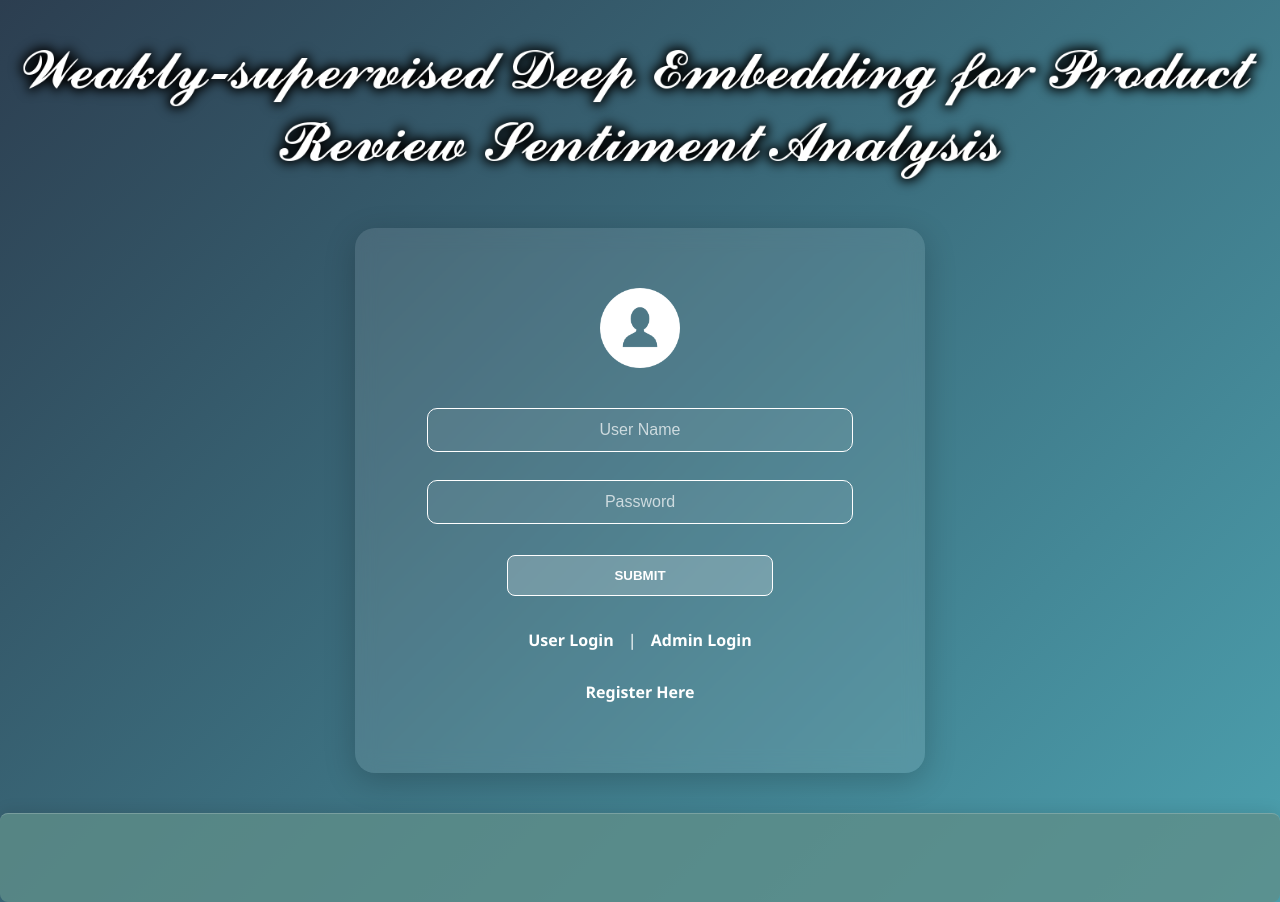
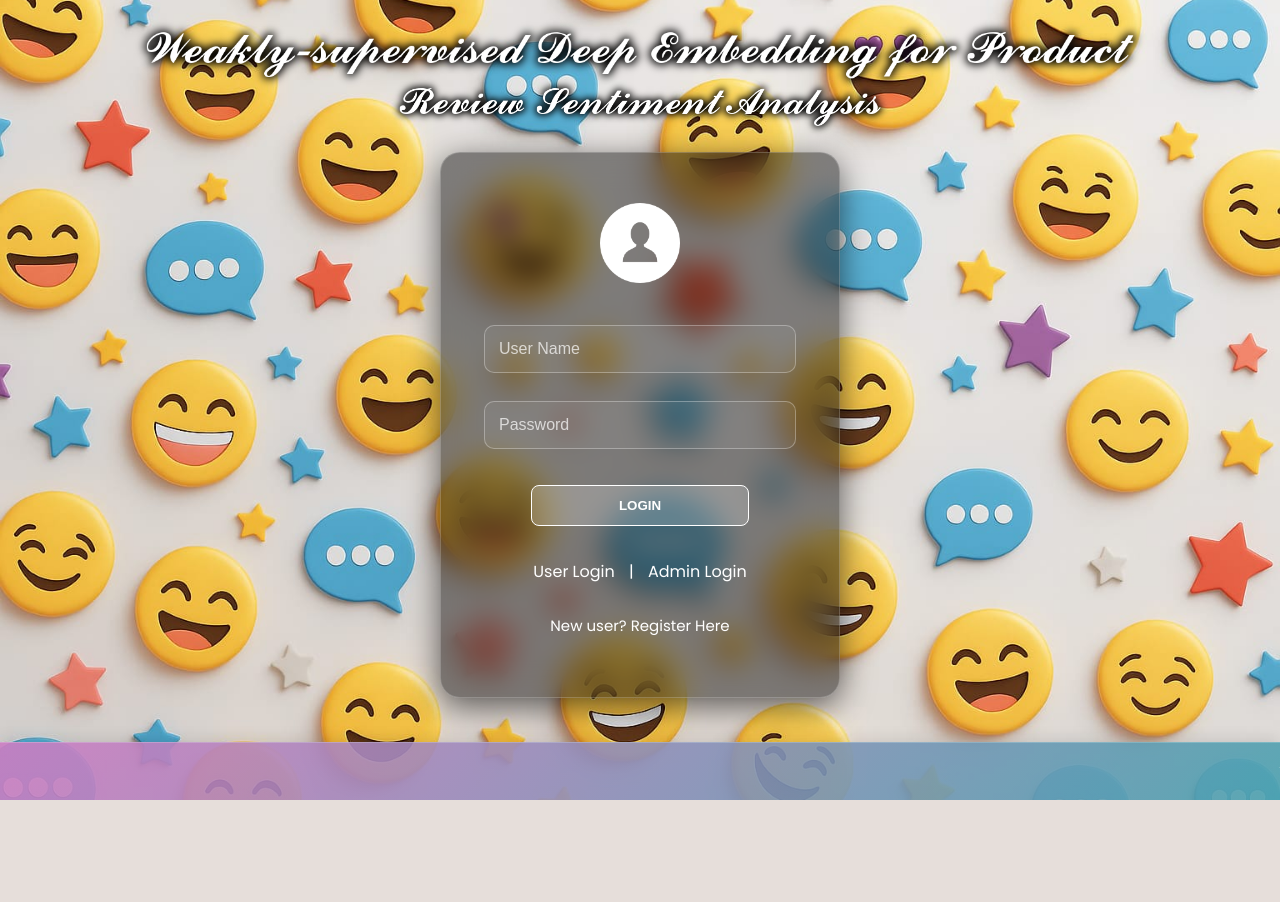
Before and after one commit to rohith66204/sentiment-analysis-weak-supervision, a Django app: page / in a window 1280 px wide. After the commit the page ends 800 px from the top, so only its background shows below. Run offline with Django 3.2, Linux system fonts and the light colour scheme.

Commit message:
Added CSS and updated project files

```diff
--- a/assets/static/css/style.css
+++ b/assets/static/css/style.css
@@ -2,7 +2,7 @@
     @import url('https://fonts.googleapis.com/css?family=Source+Code+Pro');
 
 body {
-  background-image: url('');
+  background-image: url('../images/2.jpg');
   background-size : cover;
 }
 nav {
--- a/assets/templates/login.html
+++ b/assets/templates/login.html
@@ -4,26 +4,41 @@
 <head>
     <meta charset="UTF-8">
     <title>Login</title>
+    <meta name="viewport" content="width=device-width, initial-scale=1.0">
+    <!-- Google Fonts -->
+    <link href="https://fonts.googleapis.com/css2?family=Poppins:wght@400;600&display=swap" rel="stylesheet">
+
     <style>
+        * {
+            box-sizing: border-box;
+        }
+
         body {
-            background: linear-gradient(135deg, #2c3e50, #4ca1af);
-            font-family: 'Segoe UI', sans-serif;
+            background: url("{% static 'images/we.jpg' %}") no-repeat center center fixed;
+            background-size: cover;
+            font-family: 'Poppins', sans-serif;
             margin: 0;
             padding: 0;
             overflow-x: hidden;
+            animation: fadeIn 1s ease-in;
+        }
+
+        @keyframes fadeIn {
+            from { opacity: 0; }
+            to { opacity: 1; }
         }
 
         .mainblog {
-            backdrop-filter: blur(10px);
-            background: rgba(255, 255, 255, 0.1);
+            backdrop-filter: blur(15px);
+            background: rgba(0, 0, 0, 0.45);
             border-radius: 20px;
-            padding: 60px;
-            width: 450px;
-            max-width: 95%;
-            margin: 20px auto;
-            box-shadow: 0 8px 32px rgba(0,0,0,0.2);
+            padding: 50px 40px;
+            max-width: 400px;
+            margin: 10px auto 40px;
+            box-shadow: 0 8px 32px rgba(0, 0, 0, 0.6);
             text-align: center;
             color: white;
+            border: 1px solid rgba(255, 255, 255, 0.2);
         }
 
         .mainblog img {
@@ -36,15 +51,22 @@
         }
 
         input[type="text"], input[type="password"] {
-            width: 90%;
-            padding: 12px;
-            margin: 12px auto;
+            width: 100%;
+            padding: 14px;
+            margin: 12px 0;
             background: rgba(255, 255, 255, 0.05);
-            border: 1px solid white;
+            border: 1px solid rgba(255,255,255,0.3);
             color: white;
             border-radius: 10px;
-            text-align: center;
             font-size: 16px;
+            transition: 0.3s ease;
+        }
+
+        input[type="text"]:focus,
+        input[type="password"]:focus {
+            outline: none;
+            border-color: #6ee7b7;
+            background: rgba(255, 255, 255, 0.1);
         }
 
         input::placeholder {
@@ -53,7 +75,7 @@
         }
 
         input[type="submit"].subbtn {
-            width: 60%;
+            width: 70%;
             padding: 12px;
             background: rgba(255, 255, 255, 0.2);
             border: 1px solid white;
@@ -62,8 +84,8 @@
             font-weight: bold;
             text-transform: uppercase;
             cursor: pointer;
-            margin-top: 15px;
             transition: all 0.3s ease;
+            margin-top: 20px;
         }
 
         input[type="submit"].subbtn:hover {
@@ -76,15 +98,15 @@
             text-decoration: none;
             margin: 10px;
             display: inline-block;
-            font-weight: bold;
+            font-weight: 500;
             transition: 0.3s;
         }
 
         a:hover {
             color: #2c3e50;
             background: white;
-            padding: 5px 10px;
-            border-radius: 5px;
+            padding: 6px 12px;
+            border-radius: 6px;
         }
 
         .login-options {
@@ -94,80 +116,60 @@
         .register-link {
             margin-top: 20px;
             display: block;
+            font-size: 15px;
         }
 
         .banner {
+            width: 100%;
+            background: linear-gradient(135deg, rgba(204, 125, 194, 0.9), rgba(76, 161, 175, 0.9));
+            border-top: 1px solid rgba(255,255,255,0.2);
+            padding: 10px 0;
+            box-shadow: 0 -2px 15px rgba(0,0,0,0.1);
             position: fixed;
             bottom: 0;
-        width: 100%;
-        background: linear-gradient(135deg, rgba(44,62,80,0.9) 0%, rgba(76,161,175,0.9) 100%);
-        border-top: 1px solid rgba(255,255,255,0.2);
-        padding: 12px 0;
-        box-shadow: 0 -2px 15px rgba(0,0,0,0.1);
             z-index: 1000;
         }
 
         .marquee-text {
             color: #fff;
-        font-size: 50px;
-        text-transform: uppercase;
-        margin: 0;
+            font-size: 20px;
             font-weight: 500;
-        letter-spacing: 1.2px;
-        font-family: 'Segoe UI', sans-serif;
-        text-shadow: 1px 1px 2px rgba(0,0,0,0.2);
-        padding: 8px 0;
-        position: relative;
-    }
-
-    .marquee-text::before,
-    .marquee-text::after {
-        content: '✦';
-        color: rgba(255,255,255,0.8);
-        margin: 0 25px;
-        font-size: 18px;
-        animation: sparkle 1.5s infinite;
-    }
-
-    @keyframes sparkle {
-        0%, 100% { opacity: 0.6; }
-        50% { opacity: 1; }
-    }
-
-    marquee {
-        padding: 5px 0;
-    }
-
-    .banner {
-            margin-top: 40px;
-            background: rgba(94, 142, 137, 0.8);
-            border-radius: 8px;
-            padding: 12px 0;
-            position: relative;
-        }
-
-        .banner p {
-            color: white;
-            font-size: 20px;
             text-transform: uppercase;
             margin: 0;
             letter-spacing: 1.2px;
-            font-weight: 500;
-        }
-
-        marquee {
-            padding: 8px 0;
+            text-shadow: 1px 1px 2px rgba(0,0,0,0.2);
         }
 
         .title-img1 {
-            width: 100%;
-            margin-top: 2%;
+    width: 80%;         /* decreased from 100% */
+    margin-top: 1%;
+    display: block;
+    margin-left: auto;
+    margin-right: auto;
 }
 
 .title-img2 {
-            width: 60%;
-            margin-left: 20%;
-            margin-top: -3%;
+    width: 40%;         /* decreased from 60% */
+    margin-left: auto;
+    margin-right: auto;
+    margin-top: -2%;
+    display: block;
+}
+
+        @media (max-width: 480px) {
+            .mainblog {
+                width: 90%;
+                padding: 40px 20px;
+            }
+
+            .title-img2 {
+                width: 80%;
+                margin-top: 0;
+            }
+
+            .marquee-text {
+                font-size: 14px;
+            }
         }
     </style>
 </head>
@@ -177,9 +179,6 @@
     <img src="{% static 'images/title2.png' %}" class="title-img1">
     <img src="{% static 'images/title1.png' %}" class="title-img2">
 
-    <!-- Marquee Banner -->
-
-
     <!-- Login Form -->
     <div class="mainblog">
         <img src="{% static 'images/user1.png' %}" alt="User Icon">
@@ -188,7 +187,7 @@
             <table class="logintable">
                 <tr><td>{{ form.username }}</td></tr>
                 <tr><td>{{ form.password }}</td></tr>
-                <tr><td><input type="submit" value="Submit" class="subbtn" /></td></tr>
+                <tr><td><input type="submit" value="Login" class="subbtn" /></td></tr>
             </table>
 
             <div class="login-options">
@@ -196,15 +195,14 @@
                 <a href="{% url 'admins:login' %}">Admin Login</a>
             </div>
 
-            <a href="{% url 'users:registration' %}" class="register-link">Register Here</a>
+            <a href="{% url 'users:registration' %}" class="register-link">New user? Register Here</a>
         </form>
     </div>
 
+    <!-- Marquee Banner -->
     <div class="banner">
         <marquee behavior="scroll" direction="left" scrollamount="6">
-        <p class="marquee-text">
-            Weakly-supervised Deep Embedding for Product Review Sentiment Analysis
-        </p>
+            <p class="marquee-text">✦ Weakly-supervised Deep Embedding for Product Review Sentiment Analysis ✦</p>
         </marquee>
     </div>
 
--- a/productreview/settings.py
+++ b/productreview/settings.py
@@ -87,6 +87,7 @@ DATABASES = {
 }
 
 
+
 # Password validation
 # https://docs.djangoproject.com/en/1.11/ref/settings/#auth-password-validators
 
```
Also changed, not shown: assets/templates/signup.html (+110 -160 lines), assets/static/images/1d.png (added), assets/static/images/2er.png (added), assets/static/images/Untitled design.png (added), assets/static/images/we.jpg (added). Lines whose indentation alone changed are shown as unchanged.
